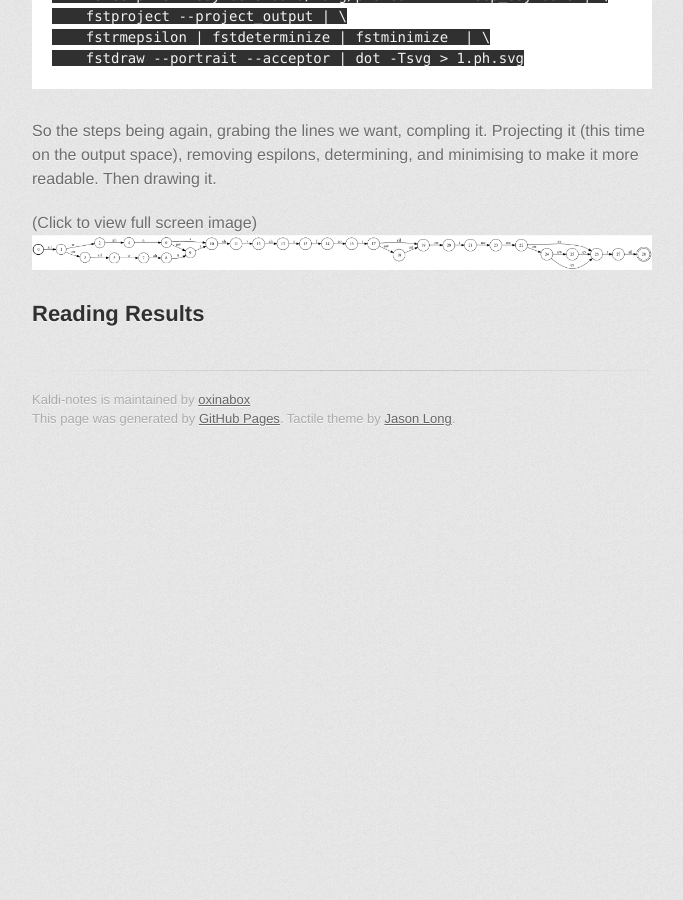
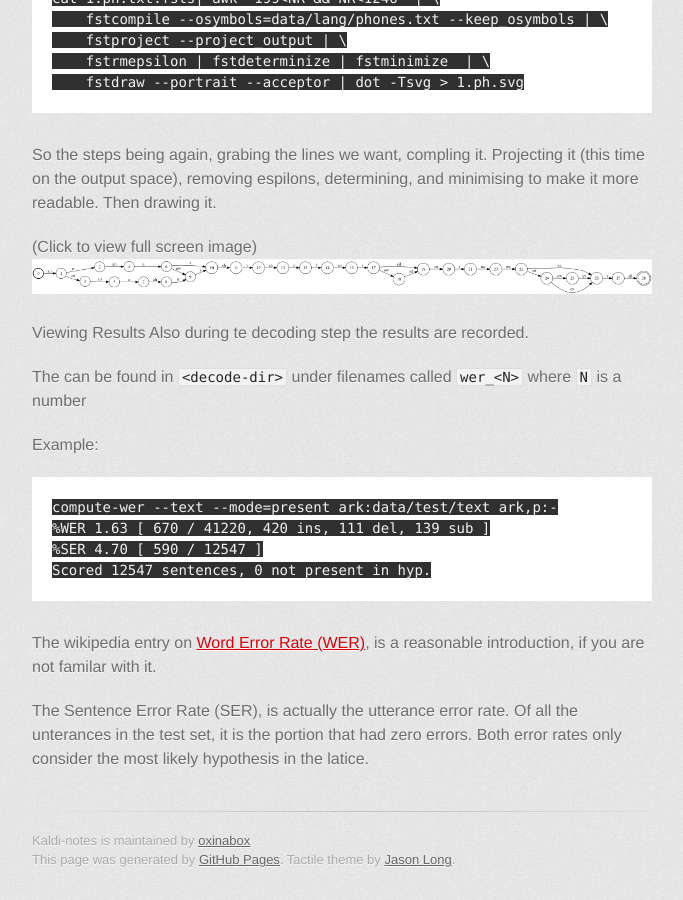
Before and after one commit to oxinabox/Kaldi-Notes, a Jekyll site: the page built from tidigits/train_eval.md, in a window 1280 px wide and 900 px high, scrolled down 8808 px. Shown: the whole window, without its empty margins (298-981 px from the left). Built offline with Jekyll 4.4.1, drawn with Linux system fonts in a browser that asks for light colours; some web fonts are replaced; Markdown is read by kramdown in place of the engine named in the settings; before the commit the page ends 9267 px from its top, so only the background shows below that; some of the changed text lies outside the part shown.

Commit message:
=quick submission.

````diff
--- a/tidigits/train_eval.md
+++ b/tidigits/train_eval.md
@@ -363,6 +362,22 @@ Then drawing it.
 
 
 
+Viewing Results
+Also during te decoding step the results are recorded.
 
+The  can be found in `<decode-dir>` under filenames called  `wer_<N>` where `N` is a number
 
-##Reading Results
+Example:
+
+```
+compute-wer --text --mode=present ark:data/test/text ark,p:-
+%WER 1.63 [ 670 / 41220, 420 ins, 111 del, 139 sub ]
+%SER 4.70 [ 590 / 12547 ]
+Scored 12547 sentences, 0 not present in hyp.
+```
+
+The wikipedia entry on [Word Error Rate (WER)](https://en.wikipedia.org/wiki/Word_error_rate), is a reasonable introduction, if you are not familar with it.
+
+The Sentence Error Rate (SER), is actually the utterance error rate.
+Of all the unterances in the test set, it is the portion that had zero errors.
+Both error rates only consider the most likely hypothesis in the latice.
````
Also changed, not shown: other parts of tidigits/train_eval.md (+1 -2 lines), tidigits/other_resources.md (added, +2 -0 lines).
